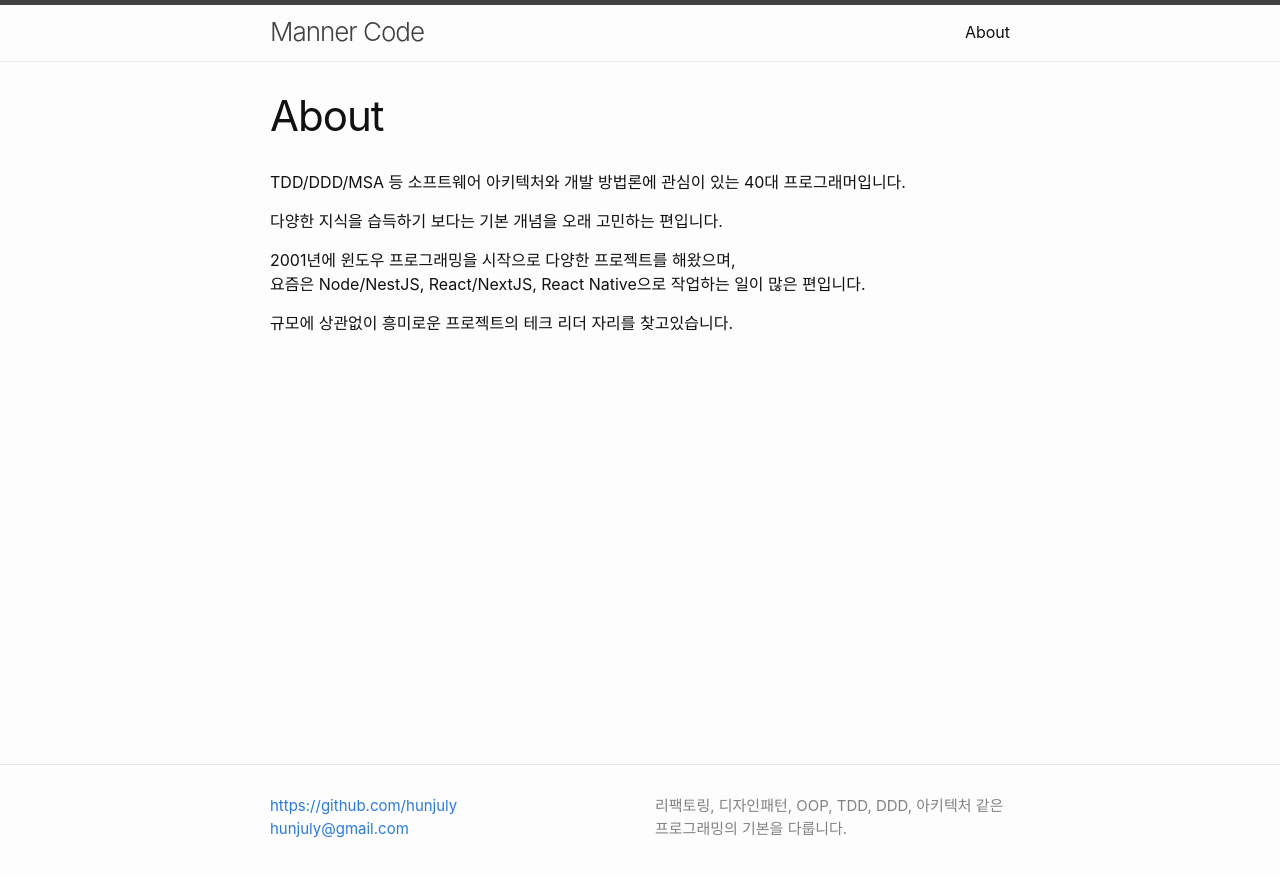
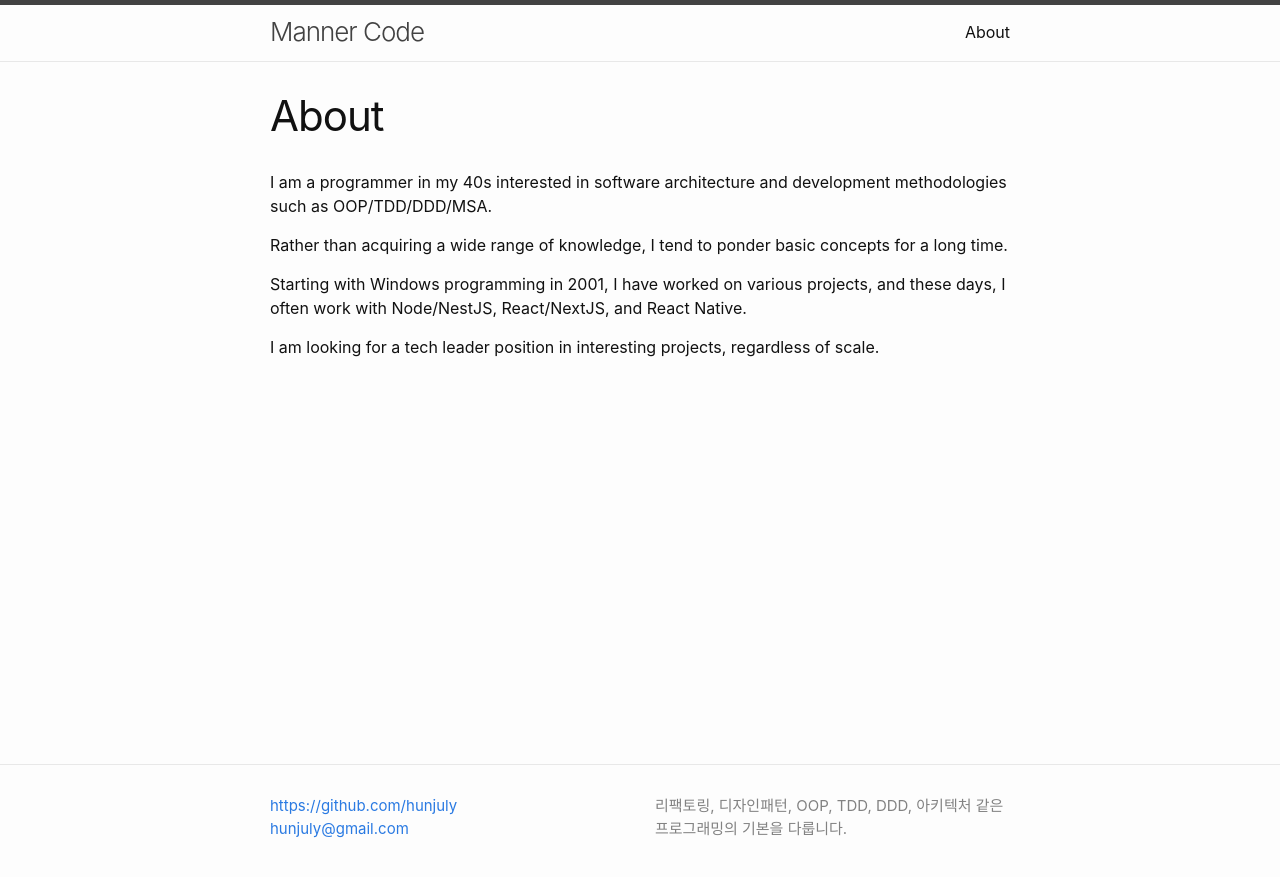
Before and after one commit to hunjuly/hunjuly.github.io, a Jekyll site: the page built from about.md, in a window 1280 px wide. Shown: the top 877 px of the page. Built offline with Jekyll 4.4.1, drawn with Linux system fonts in a browser that asks for light colours.

```diff
--- a/about.md
+++ b/about.md
@@ -4,11 +4,10 @@
 permalink: /about/
 ---
 
-TDD/DDD/MSA 등 소프트웨어 아키텍처와 개발 방법론에 관심이 있는 40대 프로그래머입니다.
+I am a programmer in my 40s interested in software architecture and development methodologies such as OOP/TDD/DDD/MSA.
 
-다양한 지식을 습득하기 보다는 기본 개념을 오래 고민하는 편입니다.
+Rather than acquiring a wide range of knowledge, I tend to ponder basic concepts for a long time.
 
-2001년에 윈도우 프로그래밍을 시작으로 다양한 프로젝트를 해왔으며,\
-요즘은 Node/NestJS, React/NextJS, React Native으로 작업하는 일이 많은 편입니다.
+Starting with Windows programming in 2001, I have worked on various projects, and these days, I often work with Node/NestJS, React/NextJS, and React Native.
 
-규모에 상관없이 흥미로운 프로젝트의 테크 리더 자리를 찾고있습니다.
+I am looking for a tech leader position in interesting projects, regardless of scale.
```
